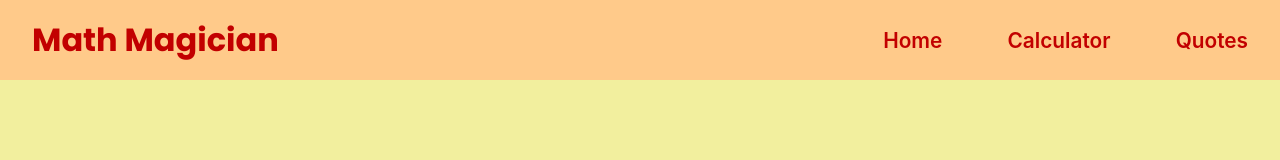
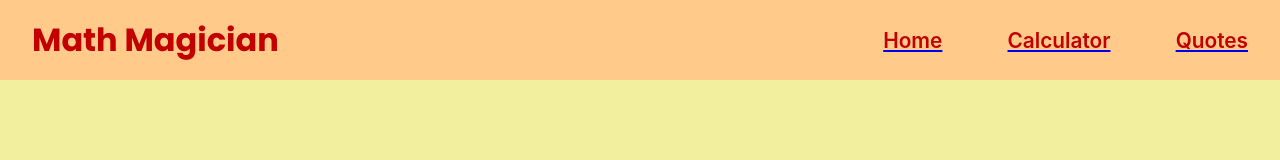
Before and after one commit to Mikey1-nuel/Math-Magicians, a React (Create React App) app: page / in a window 1280 px wide. Shown: the top 160 px of the page. Built offline with nearby package versions, Linux system fonts and the light colour scheme.

Commit message:
Update files

```diff
--- a/src/App.css
+++ b/src/App.css
@@ -120,7 +120,7 @@ section {
   list-style-type: none;
 }
 
-.menu li a {
+.menu li {
   text-decoration: none;
   color: #c20000;
   font-size: 1.3rem;
--- a/src/components/nav.js
+++ b/src/components/nav.js
@@ -1,12 +1,19 @@
+import { Link } from 'react-router-dom';
 import '../App.css';
 
 const Nav = () => (
     <nav className='nav'>
       <h1>Math Magician</h1>
       <ul className='menu'>
-        <li><a href='/'>Home</a></li>
-        <li><a href='/calculator'>Calculator</a></li>
-        <li><a href='/quotes'>Quotes</a></li>
+      <Link to="/">
+      <li title="home">Home</li>
+    </Link>
+    <Link to="/calculator">
+    <li title="calculator">Calculator</li>
+  </Link>
+  <Link to="/quotes">
+  <li title="quotes">Quotes</li>
+</Link>
       </ul>
     </nav>
 );
```
